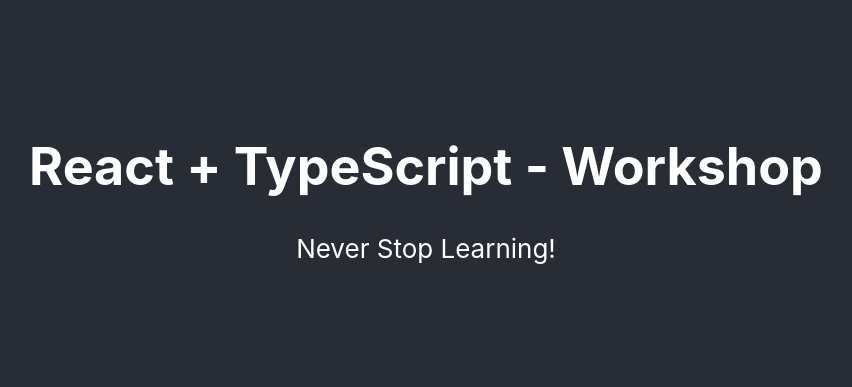
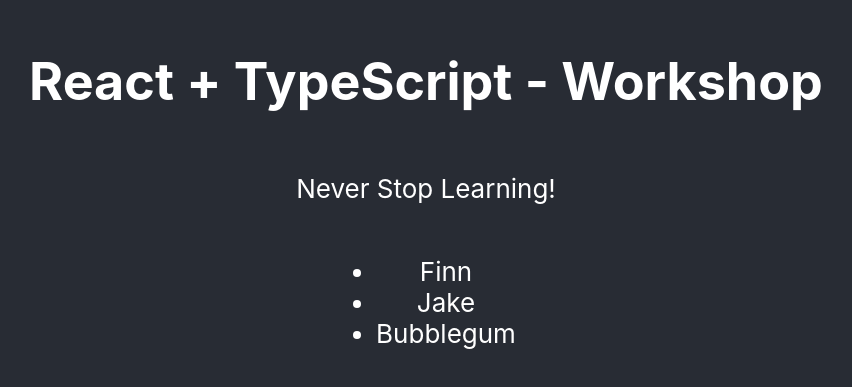
Before and after one commit to sandstorm/React-TypeScript-Workshop-oct2020, a React (Create React App) app: page / in a window 1280 px wide. Shown: the part 205-592 px from the top of the page, without its empty margins (214-1066 px from the left). Built offline with nearby package versions, Linux system fonts and the light colour scheme.

Commit message:
TASK: Comments in JSX, Rendering Lists, Fragments

```diff
--- a/src/App.tsx
+++ b/src/App.tsx
@@ -1,12 +1,14 @@
 import React from 'react';
 import './App.css';
 import Intro from './Intro';
+import List from './List';
 
 function App() {
   return (
     <div className="App">
       <header className="App-header">
-        <Intro />
+        <Intro title="React + TypeScript - Workshop" />
+        <List />
       </header>
     </div>
   );
--- /dev/null
+++ b/src/Domain/Person.ts
@@ -0,0 +1,3 @@
+export type Person = {
+    name: string
+}
--- a/src/Intro.tsx
+++ b/src/Intro.tsx
@@ -1,11 +1,16 @@
-import React from 'react'
+import React, {FC} from 'react'
 
-function Intro() {
+type Props = {
+    title: string
+}
+
+const Intro: FC<Props> = (props) => {
     return (
-        <div className="intro">
-            <h1>React + TypeScript - Workshop</h1>
+        <>
+            {/* TODO: this is a comment in JSX */}
+            <h1>{props.title}</h1>
             <p>Never Stop Learning!</p>
-        </div>
+        </>
     )
 }
 
--- /dev/null
+++ b/src/List.tsx
@@ -0,0 +1,24 @@
+import React from 'react'
+import {Person} from './Domain/Person'
+
+const list: Array<Person> = [
+    {name : 'Finn'},
+    {name : 'Jake'},
+    {name : 'Bubblegum'},
+]
+
+const renderPersons = (persons: Array<Person>) => {
+    return persons.map(person => {
+        return <li key={person.name}>{person.name}</li>
+    })
+}
+
+const List = () => {
+    return (
+        <ul>
+            {renderPersons(list)}
+        </ul>
+    )
+}
+
+export default List
```
